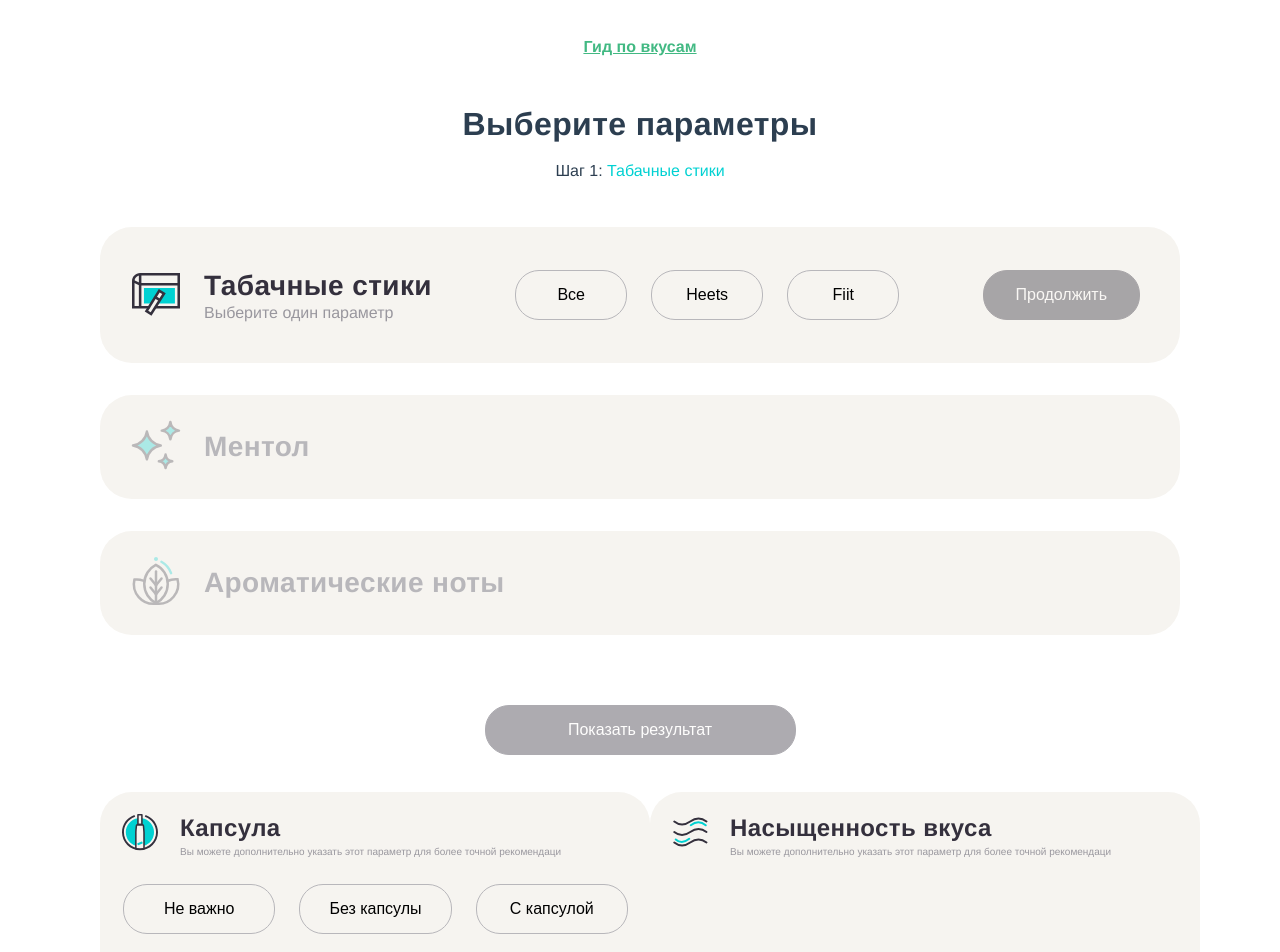
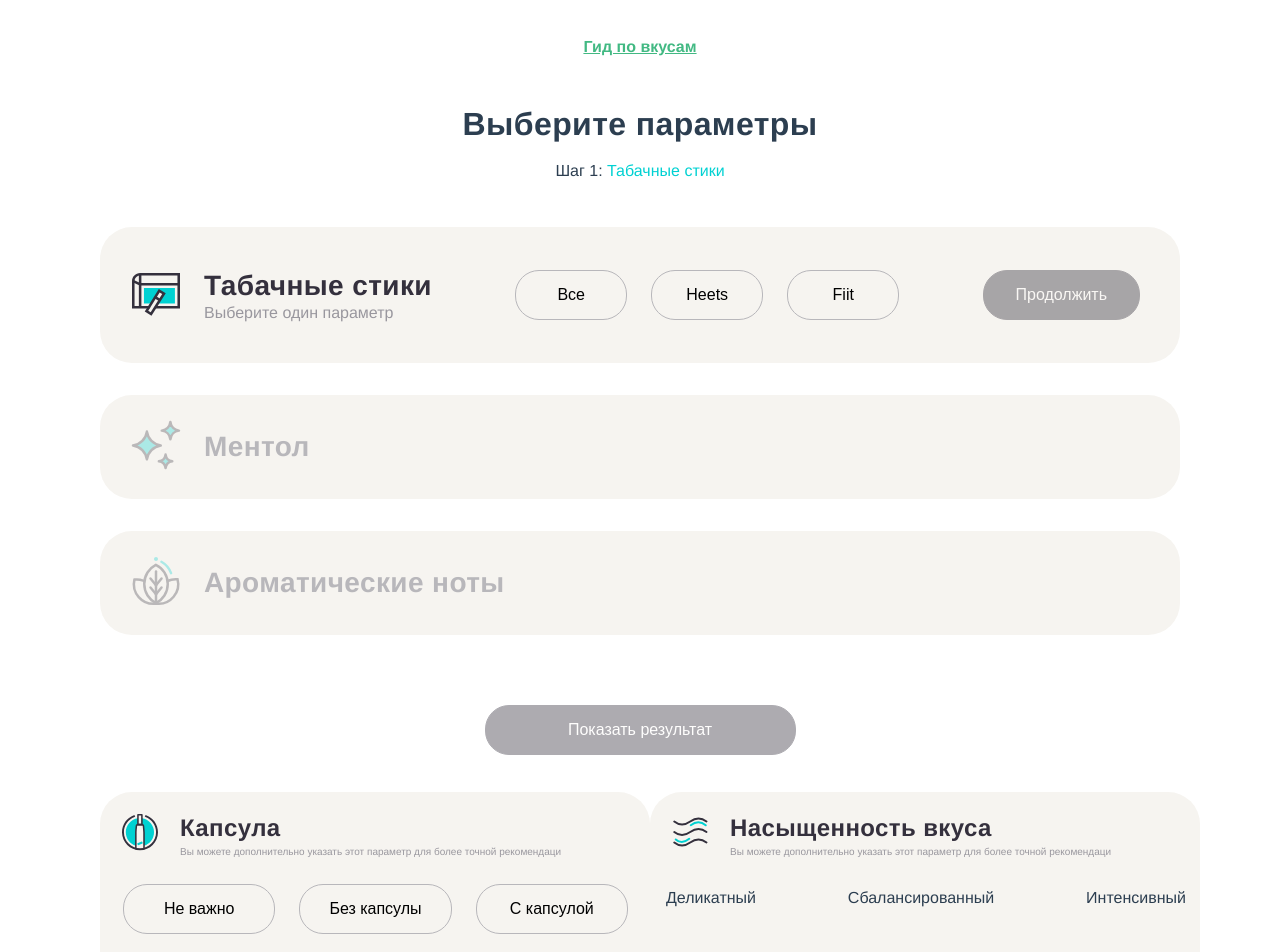
Before and after one commit to parunkov/Vue3, a Vue app: page /#/ in a window 1280 px wide. Shown: the top 952 px of the page. Built offline with nearby package versions, Linux system fonts and the light colour scheme.

Commit message:
dots creating

```diff
--- a/src/pages/GuidePage.vue
+++ b/src/pages/GuidePage.vue
@@ -63,6 +63,14 @@
             :title="additionSections.taste.title"
             :text="additionSections.taste.text"
           />
+          <div class="kam-112908-section__content-block">
+            <div class="kam-112908-section__line-block"></div>
+            <div class="kam-112908-section__comments-block">
+              <div v-for="dot in additionSections.taste.dots" :key="dot.id">
+                {{ dot.text }}
+              </div>
+            </div>
+          </div>
         </div>
       </div>
     </div>
@@ -241,6 +249,44 @@ export default {
           image: tasteImage,
           title: 'Насыщенность вкуса',
           text: 'Вы можете дополнительно указать этот параметр для более точной рекомендаци',
+          dots: [
+            {
+              id: 1,
+              type: 'dot',
+              modifier: 'first',
+              text: 'Деликатный',
+              active: false,
+              selected: false,
+            },
+            {
+              id: 2,
+              type: 'line',
+              modifier: 'first',
+              selected: false,
+            },
+            {
+              id: 3,
+              type: 'dot',
+              modifier: 'second',
+              text: 'Сбалансированный',
+              active: false,
+              selected: false,
+            },
+            {
+              id: 4,
+              type: 'line',
+              modifier: 'second',
+              selected: false,
+            },
+            {
+              id: 5,
+              type: 'dot',
+              modifier: 'thrid',
+              text: 'Интенсивный',
+              active: false,
+              selected: false,
+            },
+          ],
         },
       },
       stepNumber: '1',
```
